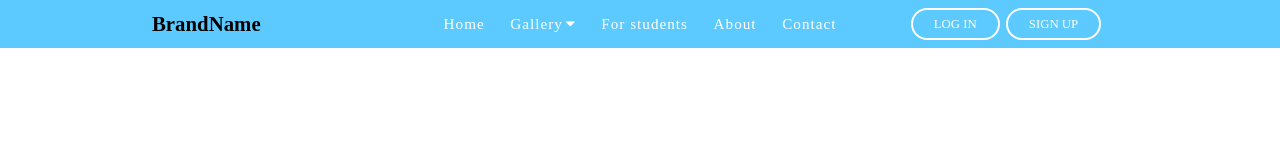
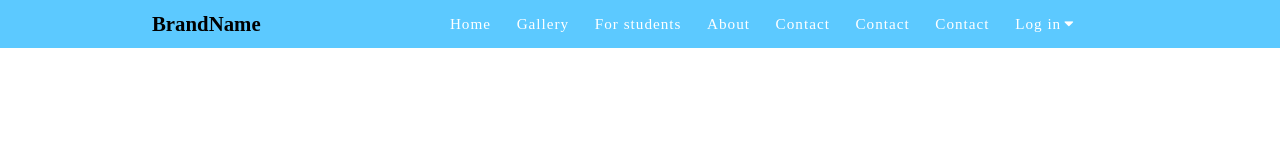
Before and after one commit to Joyin2/animated-responsive-navbar, a plain HTML site: page index.html in a window 1280 px wide. Drawn offline with Linux system fonts and the light colour scheme.

Commit message:
Update index.html

```diff
--- a/index.html
+++ b/index.html
@@ -1,5 +1,6 @@
 <!DOCTYPE html>
 <html lang="en">
+
 <head>
     <meta charset="UTF-8">
     <meta http-equiv="X-UA-Compatible" content="IE=edge">
@@ -21,24 +22,30 @@
                 <div class="nav-links">
                     <ul>
                         <li class="nav-link" style="--i: .6s"><a href="#">Home</a></li>
-                        <li class="nav-link" style="--i: .86s"> <a href="#">Gallery<i class="fa fa-caret-down fa_custom"></i></a>
-                        <div class="dropdown">
-                            <ul>
-                                <li class="dropdown-link"><a href="#">Campus</a></li>
-                                <li class="dropdown-link"><a href="#">Students</a></li>
-                                <div class="arrow"></div>
-                            </ul>
-                        </div>
+                        <li class="nav-link" style="--i: .86s"> <a href="#">Gallery</a>
+
                         </li>
                         <li class="nav-link" style="--i: 1.1s"><a href="#">For students</a></li>
                         <li class="nav-link" style="--i: 1.36s"><a href="#">About</a></li>
-                        <li class="nav-link" style="--i: 1.8s"><a href="#">Contact</a></li>
+                        <li class="nav-link" style="--i: 1.6s"><a href="#">Contact</a></li>
+                        <li class="nav-link" style="--i: 2.1s"><a href="#">Contact</a></li>
+                        <li class="nav-link" style="--i: 2.3s"><a href="#">Contact</a></li>
+                        <li class="nav-link" style="--i: 2.6s"><a href="#">Log in<i
+                                    class="fa fa-caret-down fa_custom"></i></a>
+                            <div class="dropdown">
+                                <ul>
+                                    <li class="dropdown-link"><a href="#">student login</a></li>
+                                    <li class="dropdown-link"><a href="#">teacher login</a></li>
+                                    <div class="arrow"></div>
+                                </ul>
+                            </div>
+                        </li>
                     </ul>
                 </div>
-                <div class="log-sign">
+                <!-- <div class="log-sign">
                     <a href="#" class="btn transparent">Log in</a>
                     <a href="#" class="btn transparent">Sign up</a>
-                </div>
+                </div> -->
             </div>
 
             <div class="hamburger-menu-container">
@@ -54,4 +61,5 @@
         </section>
     </main>
 </body>
+
 </html>
```
